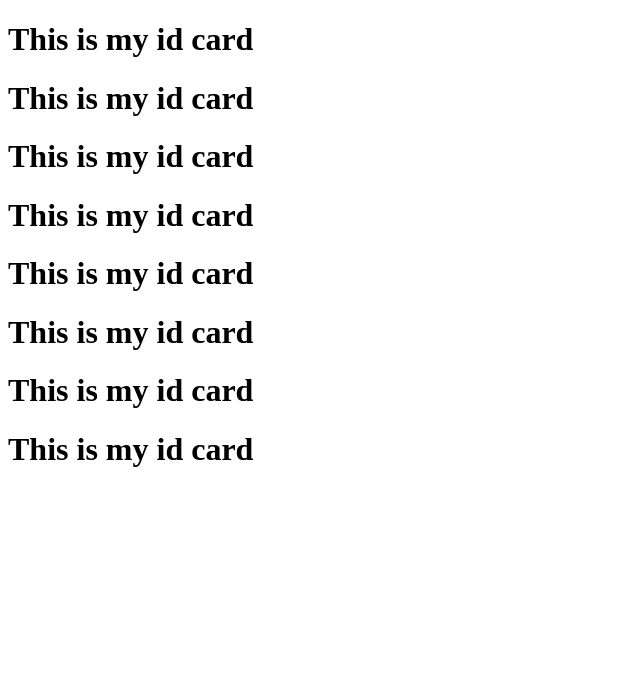
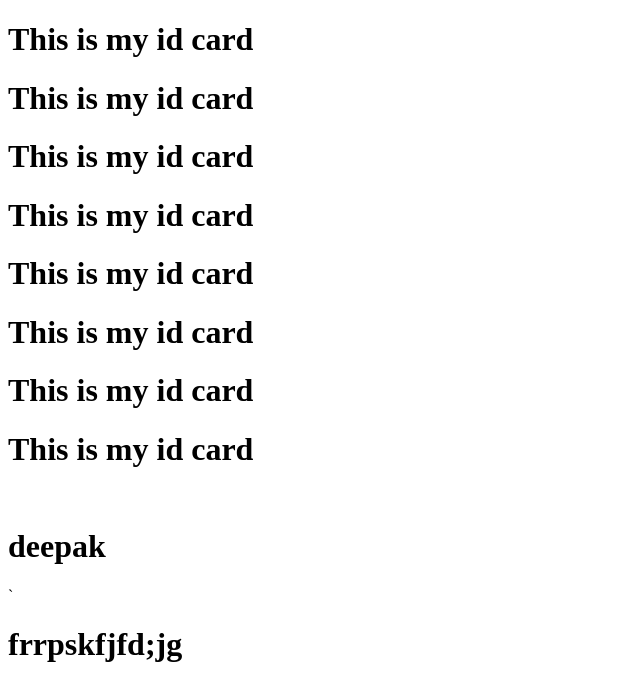
Before and after one commit to Deepak1086/Fs-21-Assignment, a plain HTML site: page html/cat/index.html in a window 1280 px wide. Shown: the whole page, without its empty margins (0-640 px from the left). Drawn offline with Linux system fonts and the light colour scheme.

Commit message:
cat project

```diff
--- a/html/cat/index.html
+++ b/html/cat/index.html
@@ -14,6 +14,10 @@
     <h1>This is my id card</h1>
     <h1>This is my id card</h1>
     <h1>This is my id card</h1>
-
+<br>
+<h1>deepak </h1>
+<table>
+    `<h1>frrpskfjfd;jg</h1>
+</table>
 </body>
 </html>
```
